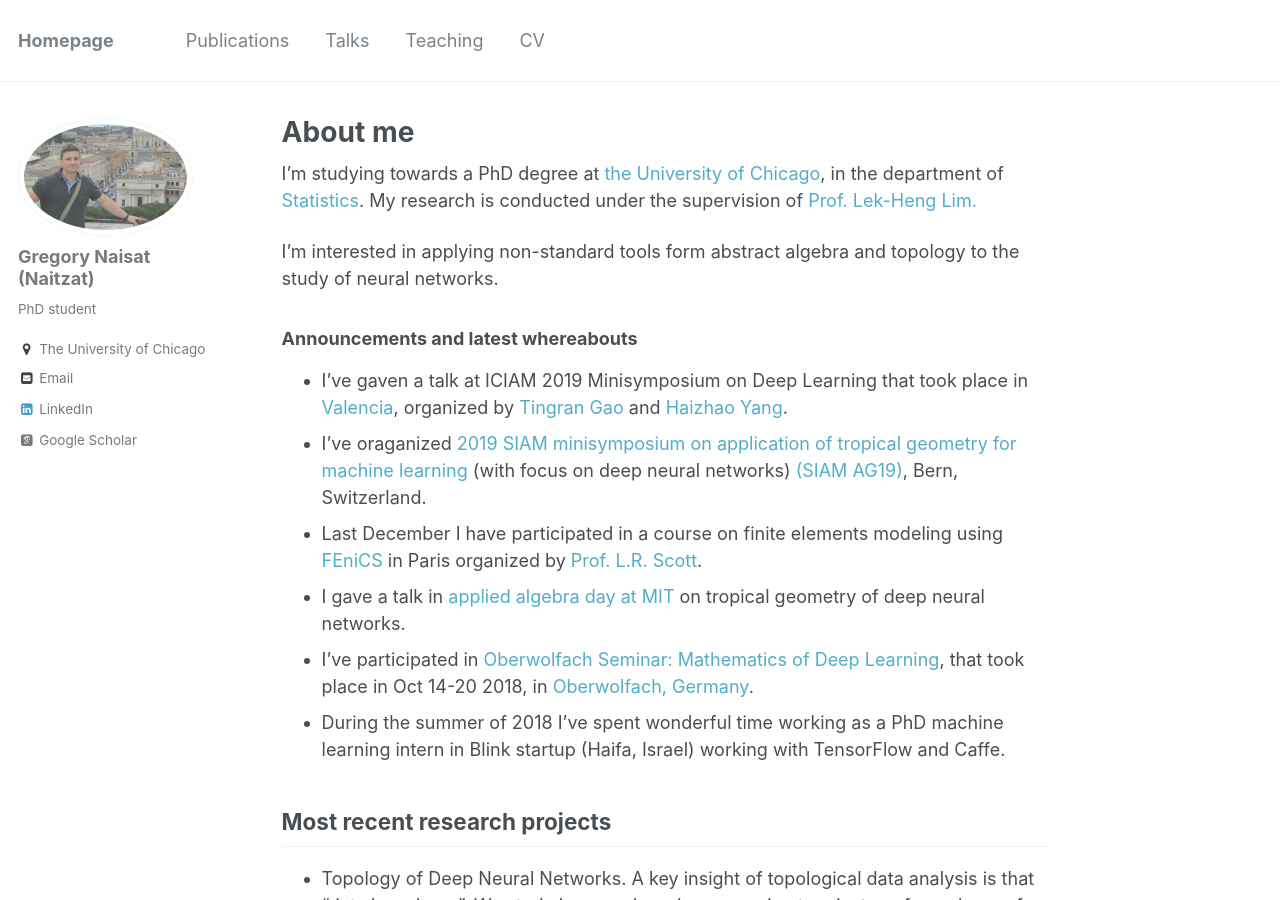
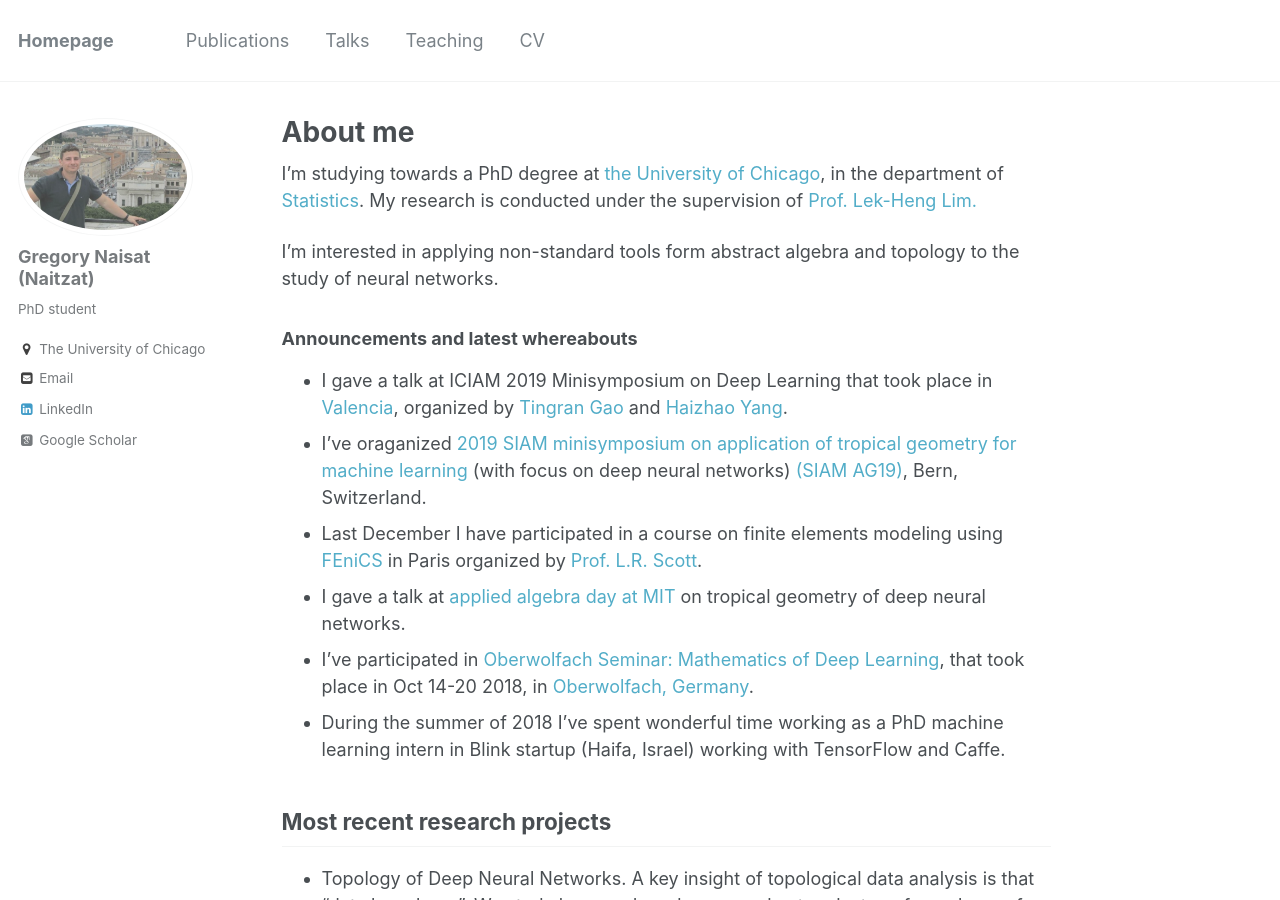
Before and after one commit to sgregnt/sgregnt.github.io, a Jekyll site: the page built from _pages/about.md, in a window 1280 px wide and 900 px high. Built offline with Jekyll 4.4.1, drawn with Linux system fonts in a browser that asks for light colours; some web fonts are replaced.

Commit message:
Update about.md
typo fix

```diff
--- a/_pages/about.md
+++ b/_pages/about.md
@@ -15,11 +15,11 @@ I'm interested in applying non-standard tools form abstract algebra and topology
 
 
 ### Announcements and latest whereabouts
-- I've gaven a talk at ICIAM 2019 Minisymposium on Deep Learning that took place in [Valencia](https://en.wikipedia.org/wiki/Valencia), organized by [Tingran Gao](https://gaotingran.com/) and [Haizhao Yang](http://www.math.nus.edu.sg/~matyh/).
+- I gave a talk at ICIAM 2019 Minisymposium on Deep Learning that took place in [Valencia](https://en.wikipedia.org/wiki/Valencia), organized by [Tingran Gao](https://gaotingran.com/) and [Haizhao Yang](http://www.math.nus.edu.sg/~matyh/).
 - I've oraganized [2019 SIAM minisymposium on application of tropical
 geometry for machine learning](http://wiki.siam.org/siag-ag/index.php/SIAM_AG_19_Proposed_Minisymposia) (with focus on deep neural networks) [(SIAM AG19)](https://www.siam.org/Conferences/CM/Main/ag19), Bern, Switzerland.
 - Last December I have participated in a course on finite elements modeling using [FEniCS](https://fenicsproject.org/) in Paris organized by [Prof. L.R. Scott](http://people.cs.uchicago.edu/~ridg/).
-- I gave a talk in [applied algebra day at MIT](http://math.mit.edu/~erobeva/seminar.html) on tropical geometry of deep neural networks.
+- I gave a talk at [applied algebra day at MIT](http://math.mit.edu/~erobeva/seminar.html) on tropical geometry of deep neural networks.
 - I've participated in [Oberwolfach Seminar: Mathematics of Deep Learning](https://www.mfo.de/occasion/1842b/www_view), that took place in Oct 14-20 2018, in [Oberwolfach, Germany](https://en.wikipedia.org/wiki/Oberwolfach).
 - During the summer of 2018  I've spent wonderful time working as a PhD machine learning intern in Blink startup (Haifa, Israel) working with TensorFlow and Caffe.
 
```
